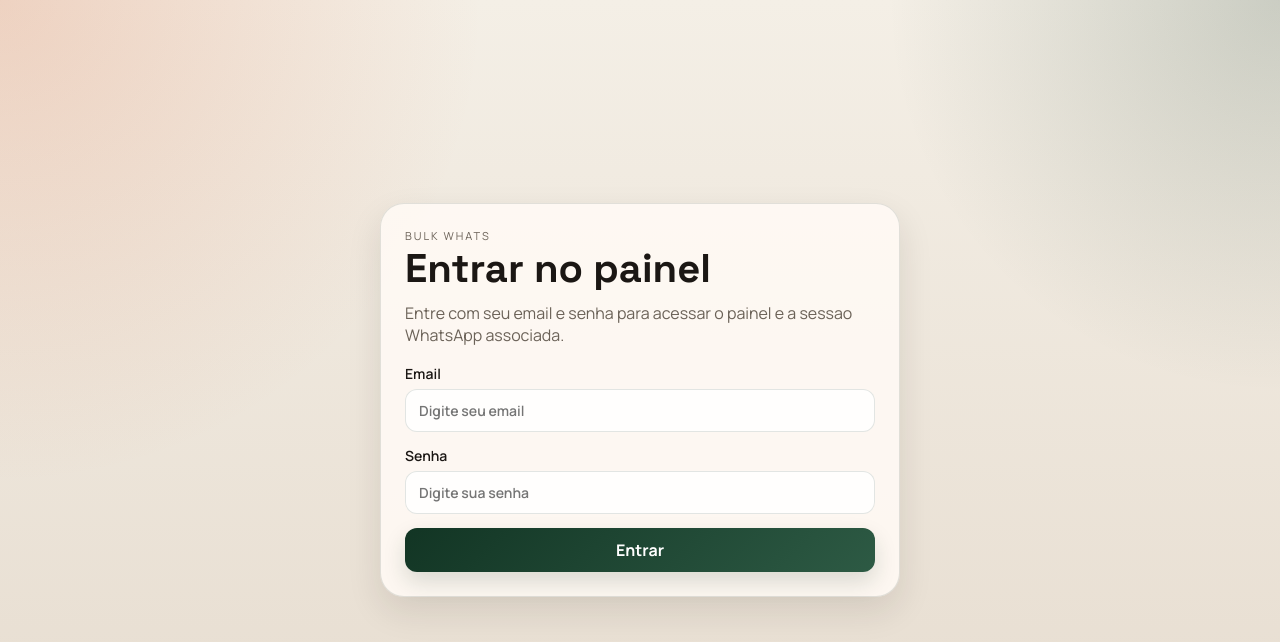
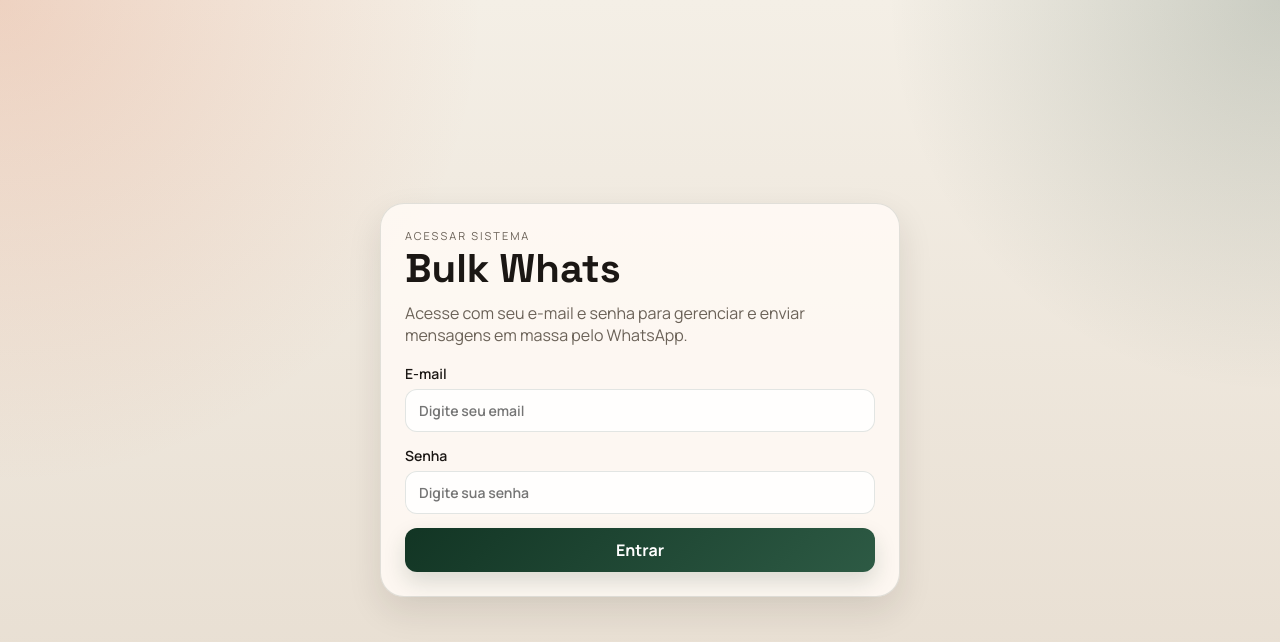
Before and after one commit to dholand4/bulk_whats, a React (Vite) app in the folder frontend/: page /login in a window 1280 px wide. Shown: the top 642 px of the page. Built offline with nearby package versions, Linux system fonts and the light colour scheme.

Commit message:
feat: ajusta textos e adiciona icon na tela de login

```diff
--- a/frontend/index.html
+++ b/frontend/index.html
@@ -1,19 +1,22 @@
 <!DOCTYPE html>
 <html lang="pt-BR">
+
 <head>
   <meta charset="UTF-8" />
   <meta name="viewport" content="width=device-width, initial-scale=1.0" />
   <meta name="theme-color" content="#123524" />
-    <title>Bulk Whats Dashboard</title>
+  <title>Bulk Whats</title>
+  <link rel="icon" href="./src/assets/icon.png" type="image/png" />
   <link rel="preconnect" href="https://fonts.googleapis.com" />
   <link rel="preconnect" href="https://fonts.gstatic.com" crossorigin />
   <link
     href="https://fonts.googleapis.com/css2?family=Manrope:wght@400;500;600;700;800&family=Space+Grotesk:wght@500;700&display=swap"
-      rel="stylesheet"
-    />
+    rel="stylesheet" />
 </head>
+
 <body>
   <div id="root"></div>
   <script type="module" src="/src/index.tsx"></script>
 </body>
+
 </html>
--- a/frontend/src/view/Login/index.tsx
+++ b/frontend/src/view/Login/index.tsx
@@ -25,17 +25,17 @@ export function LoginView() {
     <LoginLayout>
       <LoginCard>
         <div>
-          <Eyebrow style={{ color: 'var(--muted)' }}>Bulk Whats</Eyebrow>
-          <LoginTitle>Entrar no painel</LoginTitle>
+          <Eyebrow style={{ color: 'var(--muted)' }}>Acessar Sistema</Eyebrow>
+          <LoginTitle>Bulk Whats</LoginTitle>
           <p style={{ color: 'var(--muted)', margin: '8px 0 0' }}>
-            Entre com seu email e senha para acessar o painel e a sessao WhatsApp associada.
+            Acesse com seu e-mail e senha para gerenciar e enviar mensagens em massa pelo WhatsApp.
           </p>
         </div>
 
         <form onSubmit={handleSubmit}>
           <Stack>
             <InputGroup>
-              <span>Email</span>
+              <span>E-mail</span>
               <input
                 type="email"
                 value={email}
```
Also changed, not shown: frontend/src/assets/icon.png (added). Lines whose indentation alone changed are shown as unchanged.
